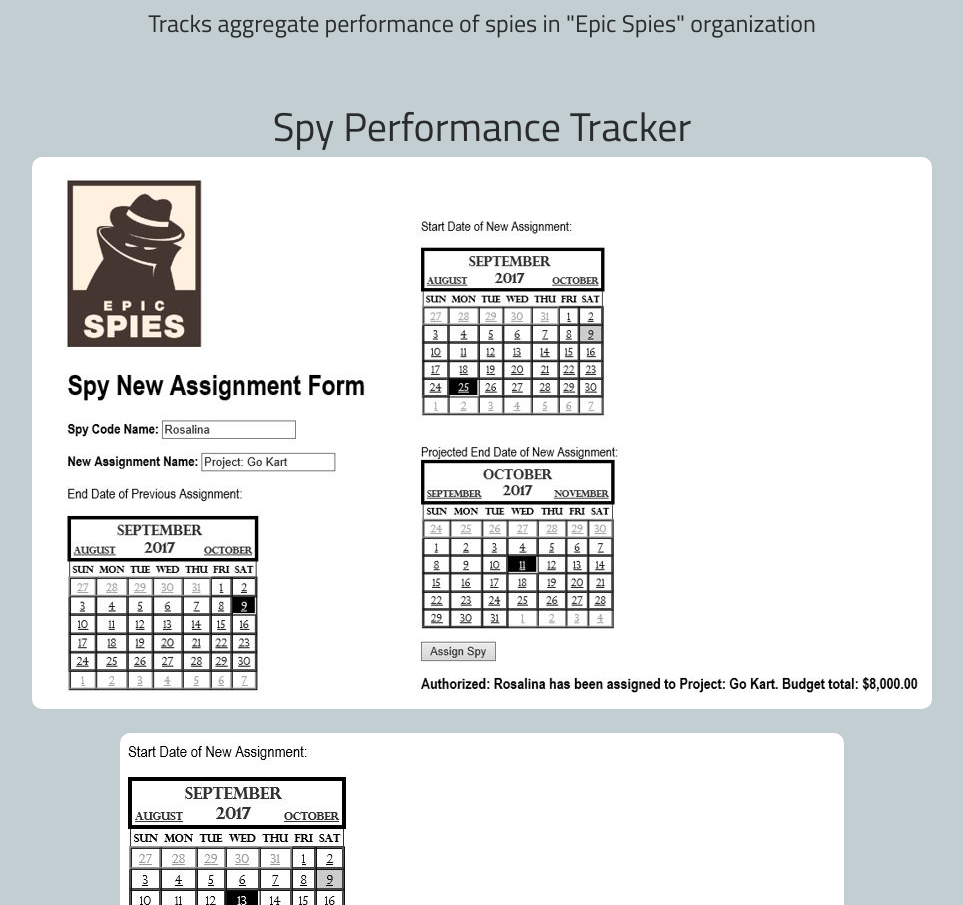
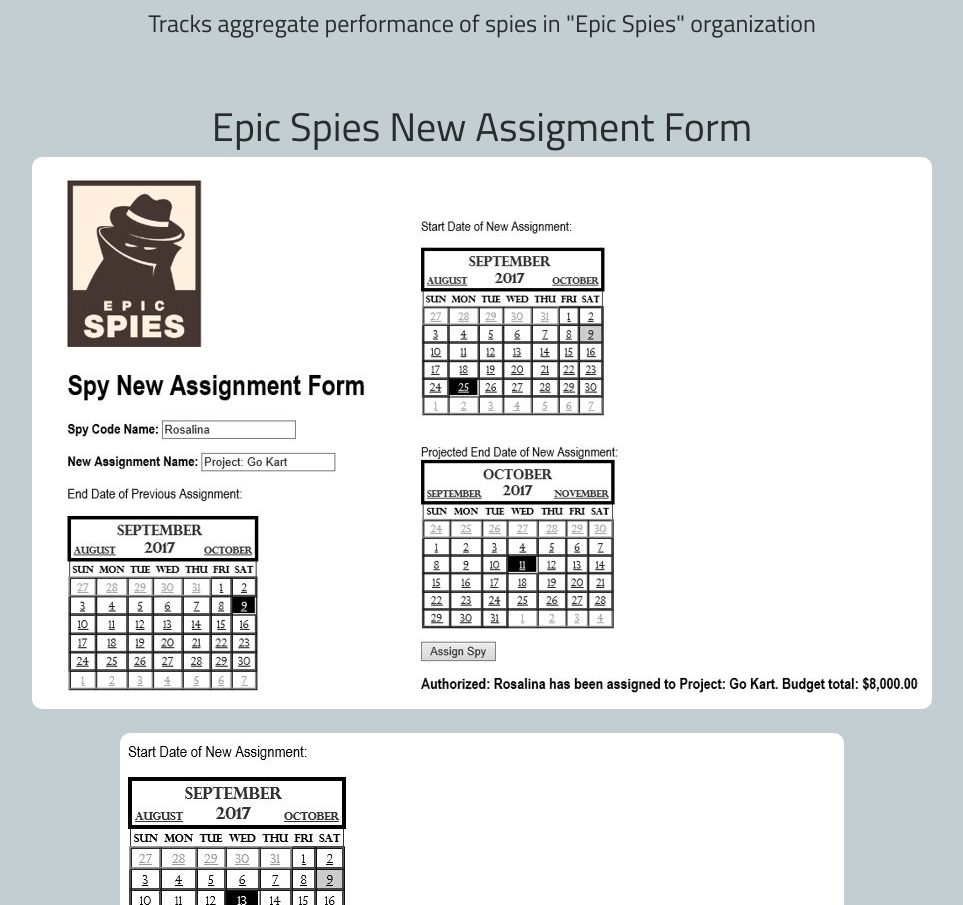
Before and after one commit to sharz1/sharz1.github.io, a plain HTML site: page index.html in a window 1280 px wide. Shown: the part 5400-6305 px from the top of the page, without its empty margins (158-1121 px from the left). Drawn offline with nearby package versions, Linux system fonts and the light colour scheme; a script that the page names is missing.

```diff
--- a/index.html
+++ b/index.html
@@ -161,7 +161,7 @@
 					<!--END Photo Container 4-->
 					<!--Photo Container 5-->
 					<div class="photo-container">
-						<h1>Spy Performance Tracker</h1>
+						<h1>Epic Spies New Assigment Form</h1>
 						<div class="photo">
 							<a href="https://github.com/sharz1/C_Sharp_Projects/tree/master/EpicSpyMissionAssignmentApp" target="_new">
 								<img src="sharz1.github.io/images/projects/Spy2.JPG" alt="Spy_Mission1">
```
